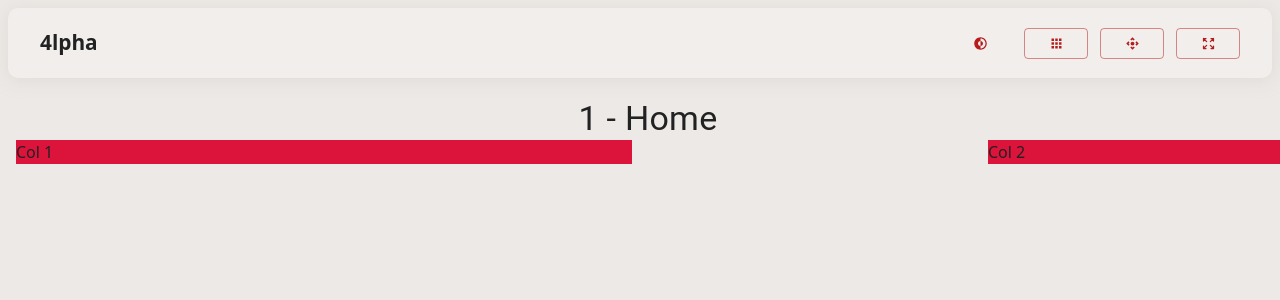
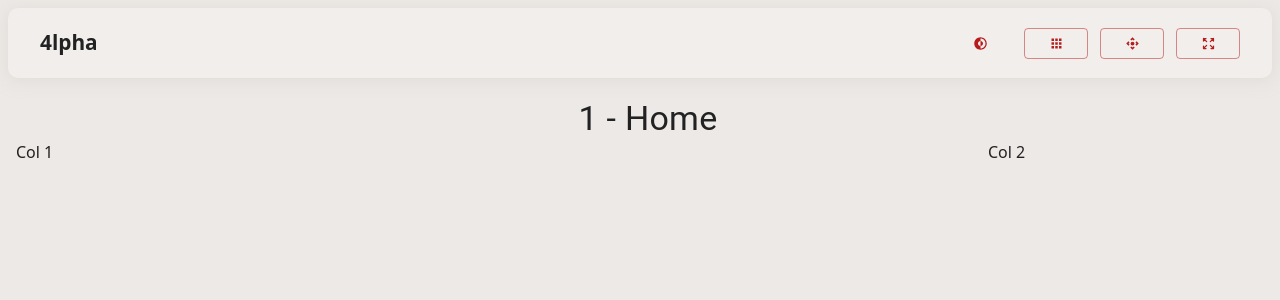
Before and after one commit to 4lpha-N/OnePage, a React (Vite) app: page / in a window 1280 px wide. Shown: the top 300 px of the page. Built offline with nearby package versions, Linux system fonts and the light colour scheme.

Commit message:
[main] cleanup + favicon

```diff
--- a/index.html
+++ b/index.html
@@ -3,9 +3,9 @@
   <head>
     <meta charset="UTF-8" />
     <meta name="author" content="4lpha" />
-    <link rel="icon" type="image/svg+xml" href="/vite.svg" />
+    <link rel="icon" type="image/png" href="/gin-favicon.png" />
     <meta name="viewport" content="width=device-width, initial-scale=1.0" />
-    <title>Vite App</title>
+    <title>4lpha</title>
   </head>
   <body>
     <div id="root"></div>
--- a/src/projects/OnePage/OnePage.tsx
+++ b/src/projects/OnePage/OnePage.tsx
@@ -53,10 +53,10 @@ function HomeContent() {
           </Grid>
       </Grid>
       <Grid container spacing={4}>
-            <Grid size={{ xs: 12, sm: 6, md: 6, lg: 6, xl: 6 }} style={{backgroundColor: 'crimson'}} display={'block'}>
+            <Grid size={{ xs: 12, sm: 6, md: 6, lg: 6, xl: 6 }} display={'block'}>
               <span>Col 1</span>
             </Grid>
-            <Grid size={{ xs: 12, sm: 6, md: 4, lg: 3, xl: 2 }} offset={{ xs: 0, md: 2, lg: 3, xl: 4 }} style={{backgroundColor: 'crimson'}}>
+            <Grid size={{ xs: 12, sm: 6, md: 4, lg: 3, xl: 2 }} offset={{ xs: 0, md: 2, lg: 3, xl: 4 }}>
               <span>Col 2</span>
             </Grid>
         </Grid>
```
Also changed, not shown: gin-favicon.png (added).
